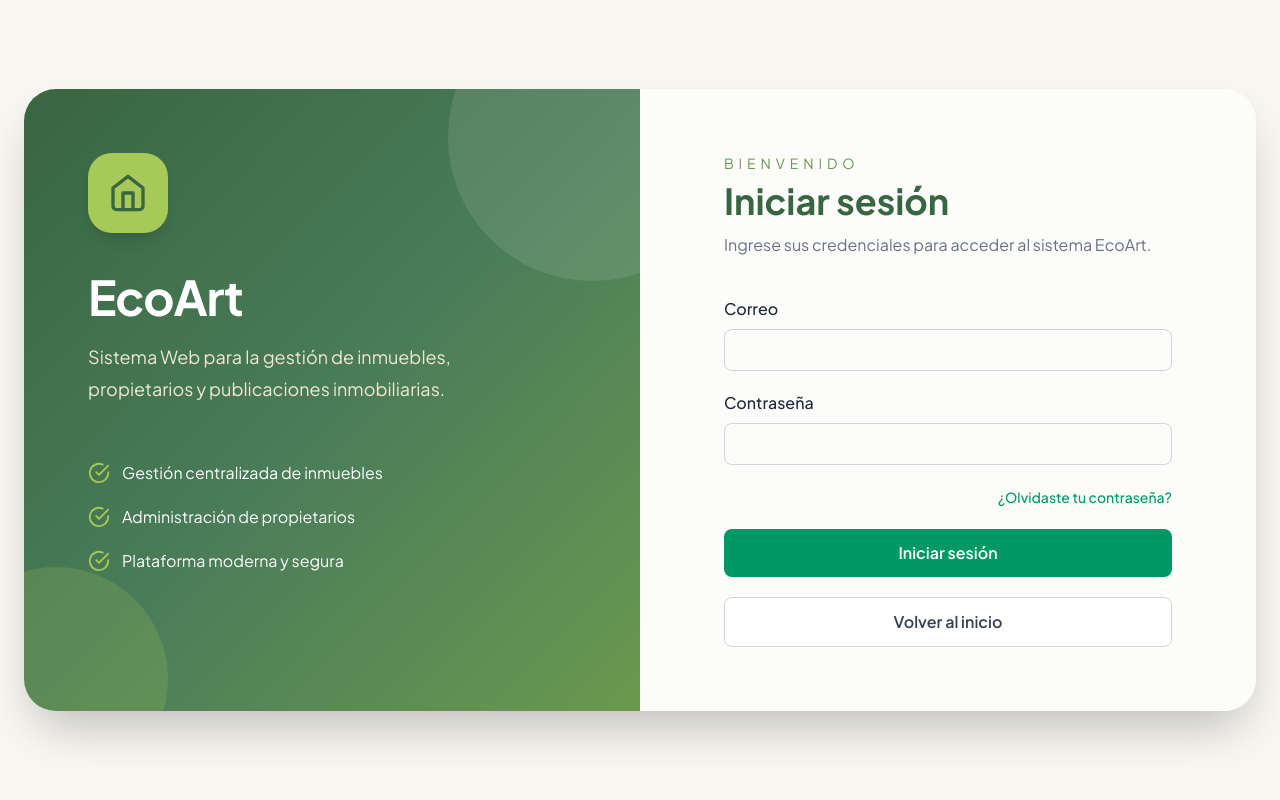
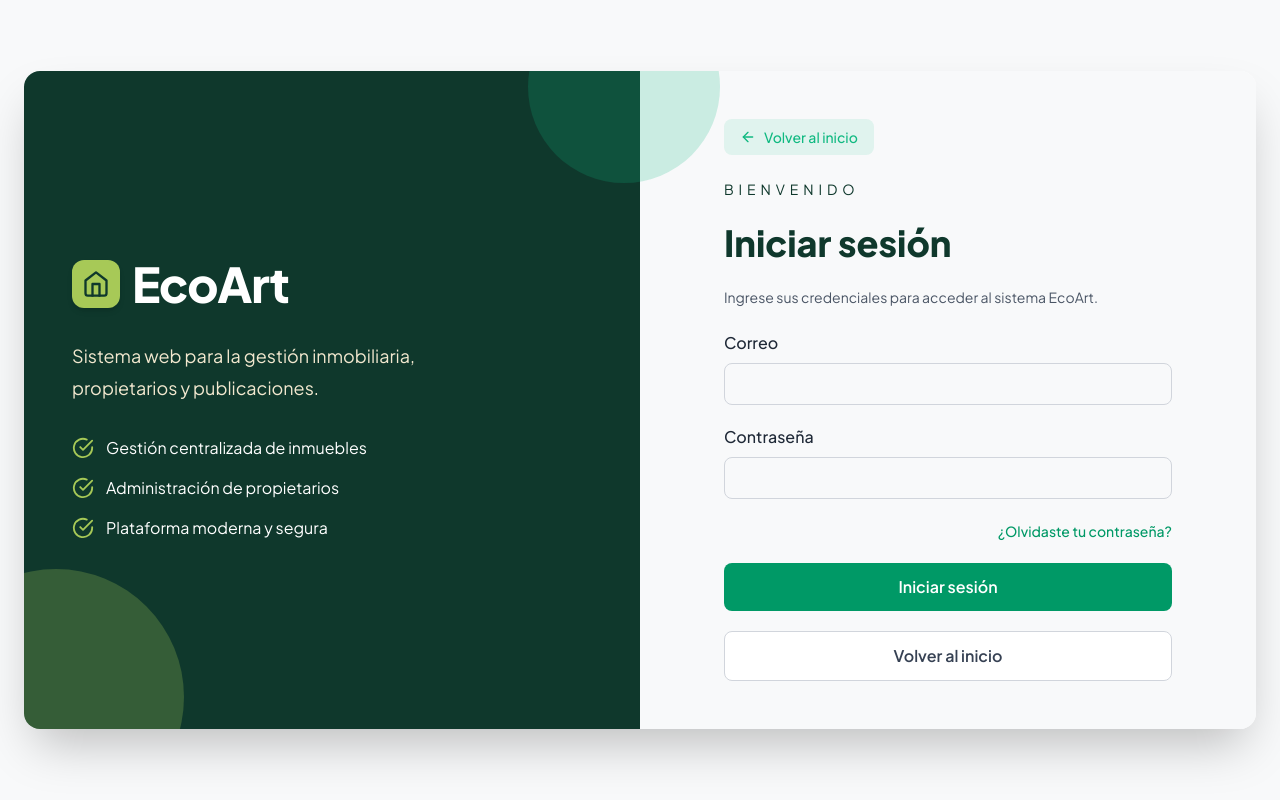
Before and after one commit to IronBladi/ecoart, a React (Vite) app: page /login in a window 1280 px wide. Built offline with nearby package versions, Linux system fonts and the light colour scheme; no server answers.

Commit message:
Ajuste de estilos login, footer

```diff
--- a/src/features/auth/pages/LoginPage.tsx
+++ b/src/features/auth/pages/LoginPage.tsx
@@ -1,242 +1,85 @@
-import {
-    FiHome,
-    FiCheckCircle,
-} from "react-icons/fi";
-
+import { FiHome, FiCheckCircle, FiArrowLeft } from "react-icons/fi";
+import { useNavigate } from "react-router-dom";
 import LoginForm from "../components/LoginForm";
 
+/**
+ * LoginPage – Pantalla de autenticación.
+ *
+ * Mantiene la lógica del `LoginForm` intacta y actualiza únicamente la capa visual
+ * para que coincida con la identidad de EcoArt (paleta verde, tipografía Plus Jakarta Sans,
+ * bordes redondeados, sombras suaves y espaciado generoso). El diseño está compuesto por
+ * dos paneles responsivos:
+ *   • **Panel izquierdo** – visible sólo en pantallas `lg` y superiores, fondo primario
+ *     `#0F382C` con decoraciones sutiles en los colores de acento.
+ *   • **Panel derecho** – fondo claro `#F8F9FA`, contiene el formulario y un botón
+ *     "Volver al inicio" que usa `navigate('/')`.
+ *
+ * El componente es totalmente responsive y accesible (focus-visible, aria‑labels).
+ */
 const LoginPage = () => {
+  const navigate = useNavigate();
 
   return (
+    <div className="min-h-screen bg-[#F8F9FA] flex items-center justify-center px-4 py-12 lg:px-6">
+      {/* Contenedor principal */}
+      <div className="grid w-full max-w-7xl overflow-hidden rounded-2xl bg-white shadow-2xl lg:grid-cols-2">
 
-        <div
-            className="
-                min-h-screen
-                bg-[#F8F7F2]
-                flex
-                items-center
-                justify-center
-                px-6
-                py-10
-            "
-        >
-
-            <div
-                className="
-                    grid
-                    w-full
-                    max-w-7xl
-                    overflow-hidden
-                    rounded-[32px]
-                    bg-white
-                    shadow-2xl
-                    lg:grid-cols-2
-                "
-            >
-
-                {/* PANEL IZQUIERDO */}
-
-                <section
-                    className="
-                        relative
-                        overflow-hidden
-                        bg-gradient-to-br
-                        from-[#386641]
-                        via-[#4A7C59]
-                        to-[#6A994E]
-                        p-16
-                        text-white
-                    "
-                >
-
-                    {/* Círculos decorativos */}
-
-                    <div
-                        className="
-                            absolute
-                            -right-24
-                            -top-24
-                            h-72
-                            w-72
-                            rounded-full
-                            bg-white/10
-                        "
-                    />
-
-                    <div
-                        className="
-                            absolute
-                            -bottom-20
-                            -left-20
-                            h-56
-                            w-56
-                            rounded-full
-                            bg-[#A7C957]/20
-                        "
-                    />
-
-                    <div className="relative z-10">
-
-                        <div
-                            className="
-                                mb-10
-                                flex
-                                h-20
-                                w-20
-                                items-center
-                                justify-center
-                                rounded-3xl
-                                bg-[#A7C957]
-                                text-[#386641]
-                                shadow-lg
-                            "
-                        >
-
-                            <FiHome size={40} />
-
+        {/* ── Panel izquierdo (solo en desktop) ────────────────────── */}
+        <section className="relative hidden lg:flex flex-col justify-center bg-[#0F382C] p-12 text-white">
+          {/* Decoraciones circulares */}
+          <div className="absolute -right-20 -top-20 h-48 w-48 rounded-full bg-[#10B981]/20" aria-hidden="true" />
+          <div className="absolute -bottom-24 -left-24 h-64 w-64 rounded-full bg-[#A7C957]/25" aria-hidden="true" />
+          <div className="relative z-10 space-y-8">
+            {/* Logo */}
+            <div className="flex items-center gap-3">
+              <div className="flex h-12 w-12 items-center justify-center rounded-xl bg-[#A7C957] text-[#0F382C] shadow-md">
+                <FiHome size={28} />
               </div>
-
-                        <h1
-                            className="
-                                text-5xl
-                                font-bold
-                                tracking-tight
-                            "
-                        >
-
-                            EcoArt
-
-                        </h1>
-
-                        <p
-                            className="
-                                mt-5
-                                max-w-md
-                                text-lg
-                                leading-8
-                                text-[#F2E8CF]
-                            "
-                        >
-
-                            Sistema Web para la gestión de inmuebles,
-                            propietarios y publicaciones inmobiliarias.
-
+              <h1 className="text-5xl font-extrabold tracking-tight">EcoArt</h1>
+            </div>
+            {/* Descripción */}
+            <p className="max-w-md text-lg leading-8 text-[#F2E8CF]">
+              Sistema web para la gestión inmobiliaria, propietarios y publicaciones.
             </p>
-
-                        <div className="mt-14 space-y-5">
-
-                            <div className="flex items-center gap-3">
-
-                                <FiCheckCircle
-                                    className="text-[#A7C957]"
-                                    size={22}
-                                />
-
-                                <span>
-
-                                    Gestión centralizada de inmuebles
-
-                                </span>
-
+            {/* Lista de beneficios */}
+            <div className="space-y-4">
+              {["Gestión centralizada de inmuebles", "Administración de propietarios", "Plataforma moderna y segura"].map((txt, i) => (
+                <div key={i} className="flex items-center gap-3">
+                  <FiCheckCircle className="text-[#A7C957]" size={22} />
+                  <span>{txt}</span>
                 </div>
-
-                            <div className="flex items-center gap-3">
-
-                                <FiCheckCircle
-                                    className="text-[#A7C957]"
-                                    size={22}
-                                />
-
-                                <span>
-
-                                    Administración de propietarios
-
-                                </span>
-
+              ))}
             </div>
-
-                            <div className="flex items-center gap-3">
-
-                                <FiCheckCircle
-                                    className="text-[#A7C957]"
-                                    size={22}
-                                />
-
-                                <span>
-
-                                    Plataforma moderna y segura
-
-                                </span>
-
           </div>
-
-                        </div>
-
-                    </div>
-
         </section>
 
-                {/* PANEL DERECHO */}
-
-                <section
-                    className="
-                        flex
-                        items-center
-                        justify-center
-                        bg-[#FCFCFA]
-                        p-10
-                        lg:p-16
-                    "
+        {/* ── Panel derecho – formulario ───────────────────────── */}
+        <section className="flex flex-col items-center justify-center bg-[#F8F9FA] p-8 lg:p-12">
+          <div className="w-full max-w-md space-y-6">
+            {/* Botón Volver al inicio */}
+            <button
+              type="button"
+              onClick={() => navigate('/')}
+              className="inline-flex items-center gap-2 rounded-lg bg-[#10B981]/10 px-4 py-2 text-sm font-medium text-[#10B981] transition-colors duration-200 hover:bg-[#10B981]/20 focus-visible:outline focus-visible:outline-2 focus-visible:outline-offset-2 focus-visible:outline-[#10B981]"
+              aria-label="Volver al inicio"
             >
-
-                    <div className="w-full max-w-md">
-
-                        <p
-                            className="
-                                mb-2
-                                text-sm
-                                uppercase
-                                tracking-[0.35em]
-                                text-[#6A994E]
-                            "
-                        >
-
-                            Bienvenido
-
+              <FiArrowLeft size={16} />
+              Volver al inicio
+            </button>
+            {/* Encabezado del formulario */}
+            <p className="text-sm uppercase tracking-[0.35em] text-[#0F382C]">Bienvenido</p>
+            <h2 className="text-4xl font-extrabold text-[#0F382C]">Iniciar sesión</h2>
+            <p className="text-sm text-gray-600">
+              Ingrese sus credenciales para acceder al sistema EcoArt.
             </p>
-
-                        <h2
-                            className="
-                                mb-3
-                                text-4xl
-                                font-bold
-                                text-[#386641]
-                            "
-                        >
-
-                            Iniciar sesión
-
-                        </h2>
-
-                        <p className="mb-10 text-gray-500">
-
-                            Ingrese sus credenciales para acceder al
-                            sistema EcoArt.
-
-                        </p>
-
+            {/* Formulario */}
             <LoginForm />
-
           </div>
-
         </section>
 
       </div>
-
     </div>
-
   );
-
 };
 
 export default LoginPage;
--- a/src/features/shared/components/Footer.tsx
+++ b/src/features/shared/components/Footer.tsx
@@ -50,7 +50,7 @@ const Footer = () => {
     return (
 
         <footer
-            className="bg-[#0F382C] text-white"
+            className="bg-gradient-to-r from-[#0F382C] to-[#1E5642] text-white"
             aria-label="Pie de página de EcoArt"
         >
 
```
Lines whose indentation alone changed are shown as unchanged.
